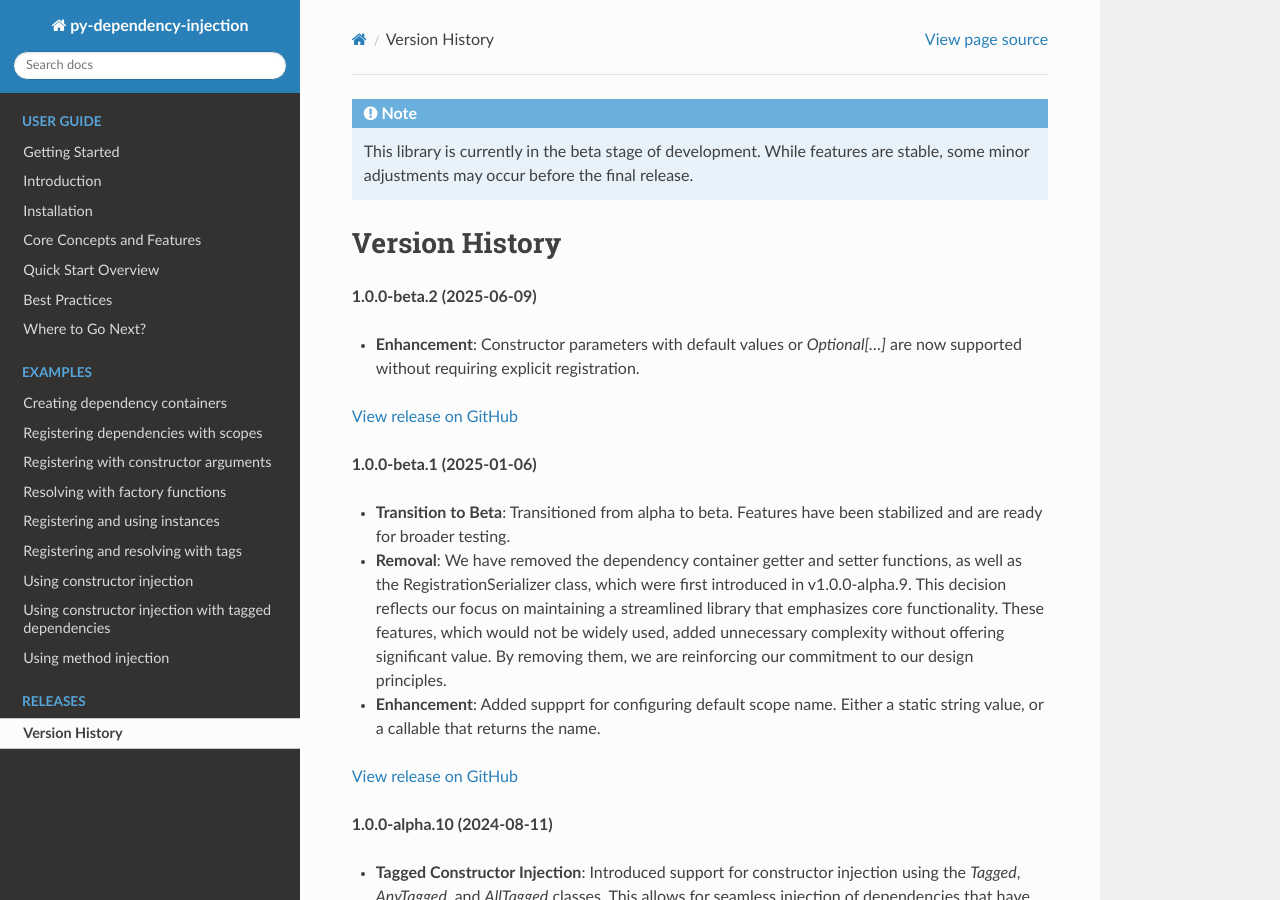
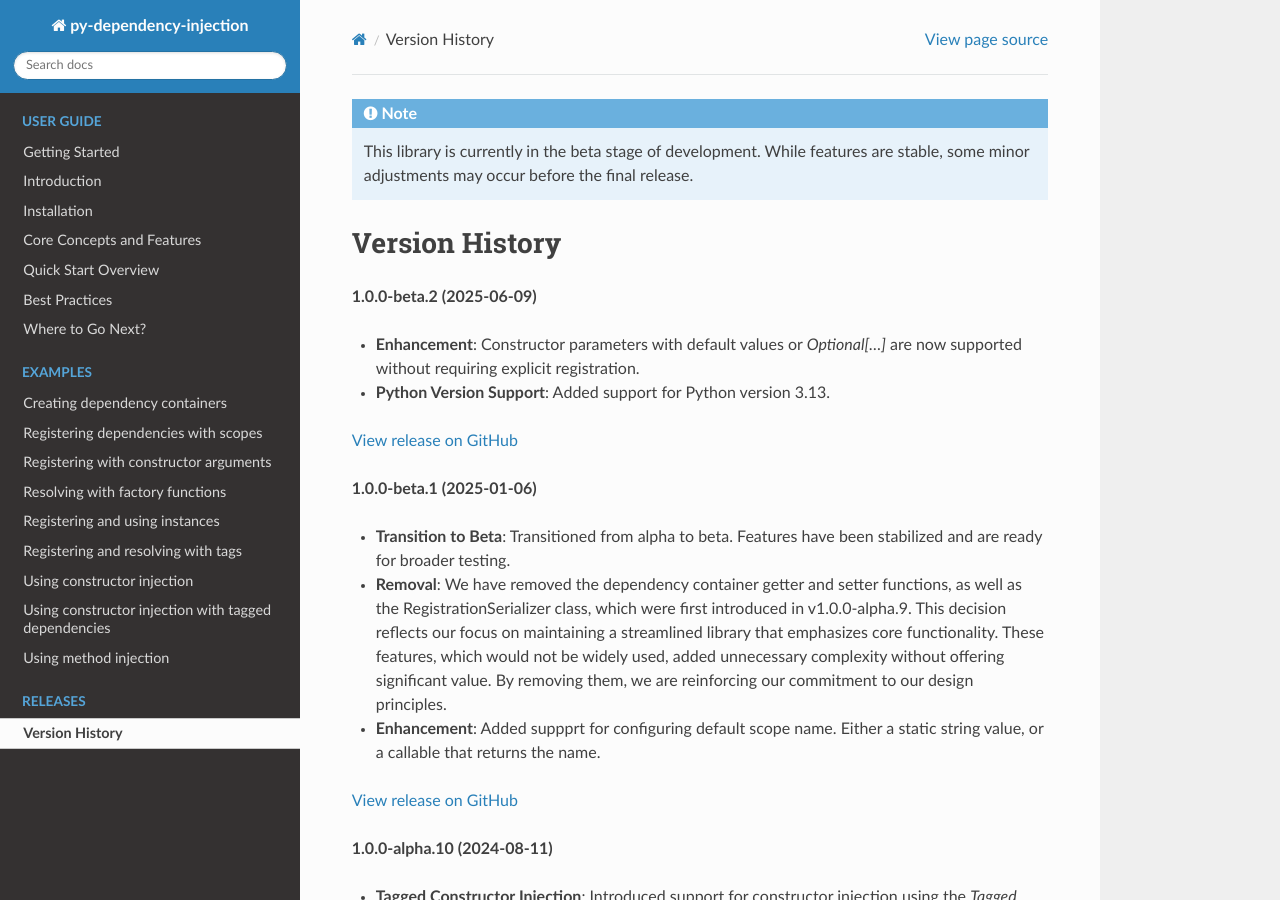
Before and after one commit to runemalm/py-dependency-injection, a Sphinx documentation site: the page built from docs/releases.rst, in a window 1280 px wide and 900 px high. Built offline with Sphinx 7.4.7 and the Read the Docs theme 3.1.0, drawn with Linux system fonts in a browser that asks for light colours.

Commit message:
Add support for python 3.13.

```diff
--- a/docs/releases.rst
+++ b/docs/releases.rst
@@ -10,6 +10,7 @@ Version History
 **1.0.0-beta.2 (2025-06-09)**
 
 - **Enhancement**: Constructor parameters with default values or `Optional[...]` are now supported without requiring explicit registration.
+- **Python Version Support**: Added support for Python version 3.13.
 
 `View release on GitHub <https://github.com/runemalm/py-dependency-injection/releases/tag/v1.0.0-beta.2>`_
 
--- a/docs/userguide.rst
+++ b/docs/userguide.rst
@@ -23,7 +23,7 @@ Install the library using pip:
 
     $ pip install py-dependency-injection
 
-The library supports Python versions 3.7 through 3.12.
+The library supports Python versions 3.7 through 3.13.
 
 ##########################
 Core Concepts and Features
```
Also changed, not shown: README.md (+2 -1 lines), 2 other files.
